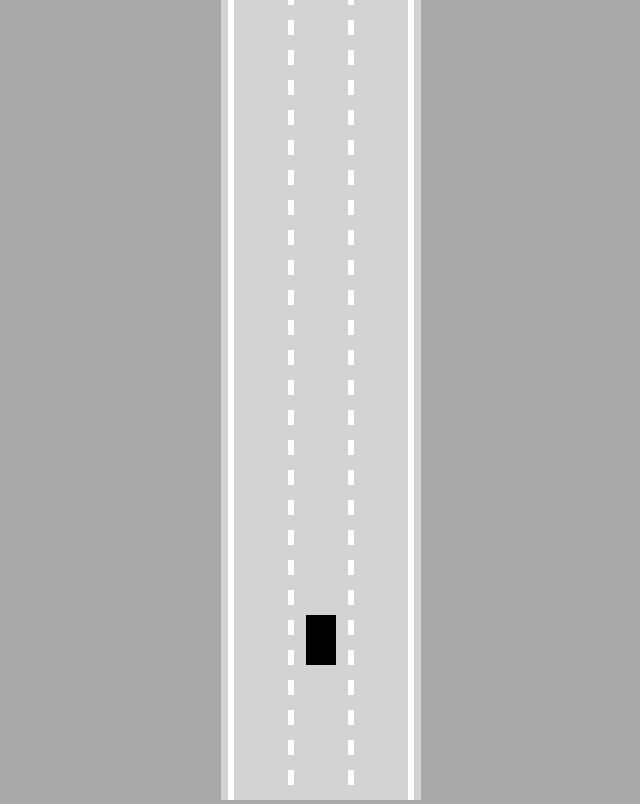
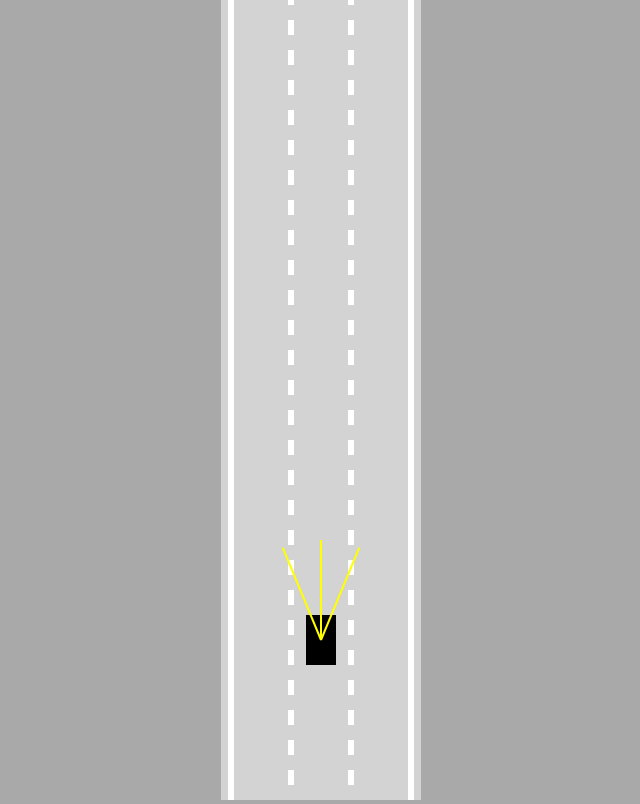
Before and after one commit to l-alj/Autonomous-Vehicle, a plain HTML site: page index.html in a window 1280 px wide. Shown: the whole page, without its empty margins (319-959 px from the left). Drawn offline with Linux system fonts and the light colour scheme.

Commit message:
added sensor with beams

```diff
--- /dev/null
+++ b/borderSensors.js
@@ -0,0 +1,40 @@
+class BorderSensors{
+    constructor(car){
+        this.car=car;
+        this.beamCount = 3;
+        this.beamLength = 100; //sensor cannot see beyond 100 pixel range
+        this.beamSpread = Math.PI/4; //45degree angle between the beams
+
+        this.beams=[];
+    }
+
+    update(){
+        this.beams=[];
+        for(let i = 0; i < this.beamCount; i++){
+            const beamAngle=lerp(
+                this.beamSpread/2,
+                -this.beamSpread/2,
+                i/(this.beamCount-1)
+            );
+
+            const start={x:this.car.x, y:this.car.y};
+            const end={
+                x:this.car.x -
+                    Math.sin(beamAngle)*this.beamLength,
+                y:this.car.y -
+                    Math.cos(beamAngle)*this.beamLength
+            };
+            this.beams.push([start, end]);
+        }
+    }
+        draw(ctx) {
+            for (let i = 0; i < this.beamCount; i++) {
+                ctx.beginPath();
+                ctx.lineWidth = 2;
+                ctx.strokeStyle = "yellow";
+                ctx.moveTo(this.beams[i][0].x, this.beams[i][0].y);
+                ctx.lineTo(this.beams[i][1].x, this.beams[i][1].y);
+                ctx.stroke();
+            }
+        }
+    }
--- a/car.js
+++ b/car.js
@@ -11,11 +11,13 @@ class Car{
         this.friction = 0.04;
         this.angle=0;
 
+        this.borderSensors = new BorderSensors(this);
         this.controller = new Controller();
     }
 
     update(){
         this.#move();
+        this.borderSensors.update();
     }
 
     #move(){
@@ -70,5 +72,7 @@ class Car{
         );
         ctx.fill();
         ctx.restore();
+
+        this.borderSensors.draw(ctx);
     }
 }
--- a/index.html
+++ b/index.html
@@ -5,6 +5,7 @@
 </head>
 <body>
     <canvas id="startingCanvas"></canvas>
+    <script src="borderSensors.js"></script>
     <script src="utils.js"></script>
     <script src="road.js"></script>
     <script src="controller.js"></script>
```
